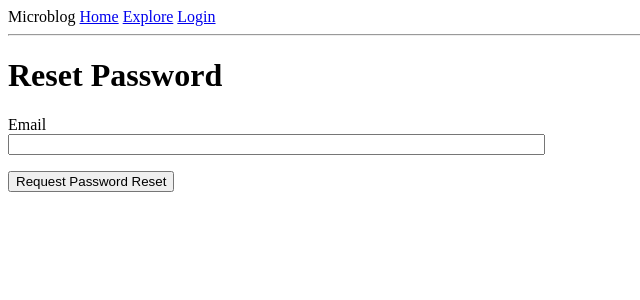
After one commit to vancanhuit/microblog, a Flask app: page /reset_password_request in a window 1280 px wide. The commit adds this page. Shown: the top 300 px of the page, without its empty margins (0-640 px from the left). Run offline with Flask 2, Linux system fonts and the light colour scheme.

Commit message:
Add email support for resetting password

```diff
--- a/app/__init__.py
+++ b/app/__init__.py
@@ -2,6 +2,7 @@ from flask import Flask
 from flask_sqlalchemy import SQLAlchemy
 from flask_migrate import Migrate
 from flask_login import LoginManager
+from flask_mail import Mail
 import logging
 from logging.handlers import SMTPHandler, RotatingFileHandler
 import os
@@ -13,6 +14,7 @@ db = SQLAlchemy(application)
 migrate = Migrate(application, db)
 login_manager = LoginManager(application)
 login_manager.login_view = 'login'
+mail = Mail(application)
 
 if not application.debug:
     if application.config['MAIL_SERVER']:
--- a/app/forms.py
+++ b/app/forms.py
@@ -51,3 +51,16 @@ class EditProfileForm(FlaskForm):
 class PostForm(FlaskForm):
     post = TextAreaField('Say something', validators=[DataRequired()])
     submit = SubmitField('Submit')
+
+
+class ResetPasswordRequestForm(FlaskForm):
+    email = StringField('Email', validators=[DataRequired(), Email()])
+    submit = SubmitField('Request Password Reset')
+
+
+class ResetPasswordForm(FlaskForm):
+    password = PasswordField('Password', validators=[DataRequired()])
+    password2 = PasswordField(
+        'Repeat Your Passoword',
+        validators=[DataRequired(), EqualTo('password')])
+    submit = SubmitField('Request Password Reset')
--- a/app/routes.py
+++ b/app/routes.py
@@ -5,8 +5,10 @@ from werkzeug.urls import url_parse
 from datetime import datetime
 from app import application, db
 from app.forms import (
-    LoginForm, RegistrationForm, EditProfileForm, PostForm)
+    LoginForm, RegistrationForm, EditProfileForm, PostForm,
+    ResetPasswordRequestForm, ResetPasswordForm)
 from app.models import User, Post
+from app.email import send_password_reset_email
 
 
 @application.before_request
@@ -156,3 +158,34 @@ def explore():
     return render_template(
         'index.html', title='Explore', posts=posts.items,
         prev_url=prev_url, next_url=next_url)
+
+
+@application.route('/reset_password_request', methods=('GET', 'POST'))
+def reset_password_request():
+    if current_user.is_authenticated:
+        return redirect(url_for('index'))
+    form = ResetPasswordRequestForm()
+    if form.validate_on_submit():
+        user = User.query.filter_by(email=form.email.data).first()
+        if user:
+            send_password_reset_email(user)
+        flash('Check your email for the instructions to reset your password.')
+        return redirect(url_for('login'))
+    return render_template(
+        'reset_password_request.html', title='Reset Password', form=form)
+
+
+@application.route('/reset_password/<token>', methods=('GET', 'POST'))
+def reset_password(token):
+    if current_user.is_authenticated:
+        return redirect(url_for('index'))
+    user = User.verify_reset_password_token(token)
+    if not user:
+        return redirect(url_for('index'))
+    form = ResetPasswordForm()
+    if form.validate_on_submit():
+        user.set_password(form.password.data)
+        db.session.commit()
+        flash('Your password has been reset.')
+        return redirect(url_for('login'))
+    return render_template('reset_password.html', form=form)
--- a/app/templates/base.html
+++ b/app/templates/base.html
@@ -13,13 +13,13 @@
 <body>
   <div>Microblog
     <a href="{{ url_for('index') }}">Home</a>
+    <a href="{{ url_for('explore') }}">Explore</a>
     {% if current_user.is_anonymous %}
       <a href="{{ url_for('login') }}">Login</a>
     {% else %}
       <a href="{{ url_for('user', username=current_user.username) }}">Profile</a>
       <a href="{{ url_for('logout') }}">Logout</a>
     {% endif %}
-    <a href="{{ url_for('explore') }}">Explore</a>
   </div>
   <hr>
   {% with messages = get_flashed_messages() %}
--- a/app/templates/login.html
+++ b/app/templates/login.html
@@ -25,4 +25,8 @@
   </form>
 
   <p>New User? <a href="{{ url_for('register') }}">Click to Register</a></p>
+  <p>
+    Forgot your password
+    <a href="{{ url_for('reset_password_request') }}">Click to Reset It</a>
+  </p>
 {% endblock %}
--- /dev/null
+++ b/app/templates/reset_password_request.html
@@ -0,0 +1,16 @@
+{% extends "base.html" %}
+
+{% block content %}
+<h1>Reset Password</h1>
+<form action="" method="post">
+  {{ form.hidden_tag() }}
+  <p>
+    {{ form.email.label }}<br>
+    {{ form.email(size=64) }}<br>
+    {% for error in form.email.errors %}
+      <span style="color: red;">{{ error }}</span>
+    {% endfor %}
+  </p>
+  <p>{{ form.submit() }}</p>
+</form>
+{% endblock %}
```
Also changed, not shown: app/email.py (added, +30 -0 lines), app/models.py (+21 -1 lines), app/templates/email/reset_password.html (added, +12 -0 lines), app/templates/email/reset_password.txt (added, +11 -0 lines), app/templates/reset_password.html (added, +23 -0 lines).
